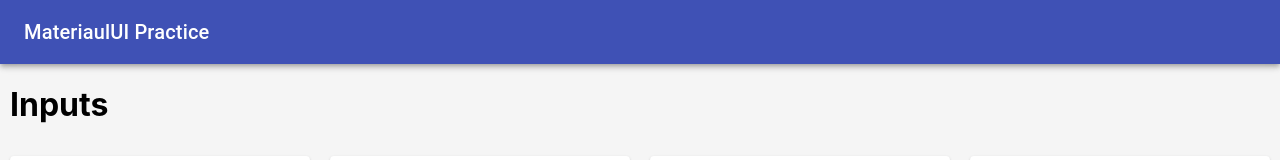
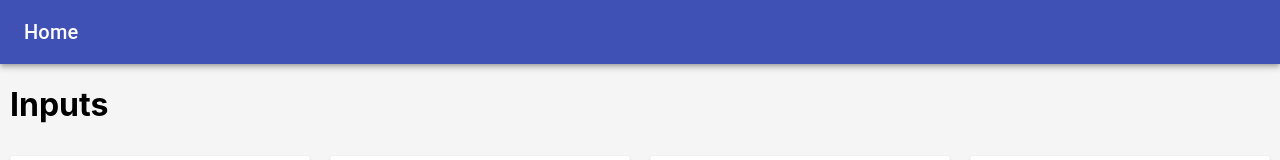
Before and after one commit to LetTheWookieWin92/7_materialui, a React (Create React App) app: page / in a window 1280 px wide. Shown: the top 160 px of the page. Built offline with nearby package versions, Linux system fonts and the light colour scheme.

Commit message:
Nav bar naming

```diff
--- a/src/components/home.jsx
+++ b/src/components/home.jsx
@@ -1,29 +1,66 @@
-import React, { Component } from 'react';
+import React, { Component } from "react";
 
 //Components
-import NavigationBar from './navigationBar';
-import { makeStyles } from '@material-ui/core/styles';
-import Grid from '@material-ui/core/Grid';
-import OptionCard from './optionCard';
+import NavigationBar from "./navigationBar";
+import { makeStyles } from "@material-ui/core/styles";
+import Grid from "@material-ui/core/Grid";
+import OptionCard from "./optionCard";
 
 //Style
-import '../style/home.css';
+import "../style/home.css";
 
 //Icons
-import { TouchApp, Web, TableChart, Flare, Hearing, Description, Spellcheck, AccountBalanceWallet, More, LocalOffer, Apps, Remove, AccountCircle, Cached, WebAsset, Autorenew,  NavigateNext, ExpandMore, ViewCarousel, Eject, Tab, Menu, Link, GetApp, GroupWork, CheckBox, Navigation, RadioButtonChecked, DateRange, SelectAll, Tune, ToggleOn, Textsms, List } from '@material-ui/icons';
+import {
+	TouchApp,
+	Web,
+	TableChart,
+	Flare,
+	Hearing,
+	Description,
+	Spellcheck,
+	AccountBalanceWallet,
+	More,
+	LocalOffer,
+	Apps,
+	Remove,
+	AccountCircle,
+	Cached,
+	WebAsset,
+	Autorenew,
+	NavigateNext,
+	ExpandMore,
+	ViewCarousel,
+	Eject,
+	Tab,
+	Menu,
+	Link,
+	GetApp,
+	GroupWork,
+	CheckBox,
+	Navigation,
+	RadioButtonChecked,
+	DateRange,
+	SelectAll,
+	Tune,
+	ToggleOn,
+	Textsms,
+	List,
+} from "@material-ui/icons";
 
 const useStyles = makeStyles((theme) => ({
 	root: {
 		flexGrow: 1,
-    }
+	},
 }));
 
 export default function CenteredGrid() {
 	const classes = useStyles();
 
+	let displayMode = "Home";
+
 	return (
 		<React.Fragment>
-            <NavigationBar />
+			<NavigationBar title={"Home"} />
 
 			<Grid container spacing={0}>
 				<Grid item xs={12}>
@@ -172,7 +209,6 @@ export default function CenteredGrid() {
 					<p className="sectionText">To be added...</p>
 				</Grid>
 			</Grid>
-
 		</React.Fragment>
 	);
 }
--- a/src/components/navigationBar.jsx
+++ b/src/components/navigationBar.jsx
@@ -1,22 +1,23 @@
-import React, { Component } from 'react';
+import React, { Component } from "react";
 import AppBar from "@material-ui/core/AppBar";
 import Toolbar from "@material-ui/core/Toolbar";
 import Typography from "@material-ui/core/Typography";
 
 class NavigationBar extends Component {
-    state = {  }
-    render() {
-        return (
-            <React.Fragment>
+	state = {
+		title: this.props.title,
+	};
+	render() {
+		return (
+			<React.Fragment>
 				<AppBar position="static">
 					<Toolbar>
-						<Typography variant="h6">MateriaulUI Practice</Typography>
+						<Typography variant="h6">{this.state.title}</Typography>
 					</Toolbar>
 				</AppBar>
 			</React.Fragment>
-         );
-    }
+		);
+	}
 }
 
-export
-default NavigationBar;
+export default NavigationBar;
```
Lines whose indentation alone changed are shown as unchanged.
